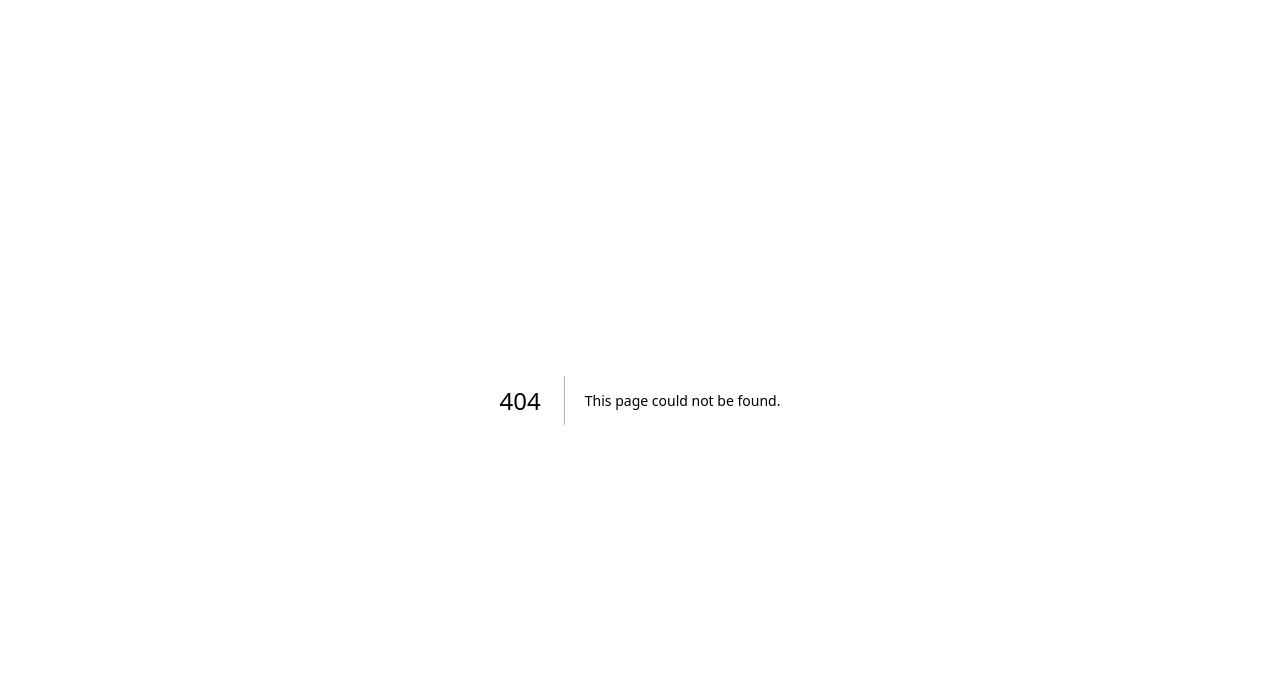
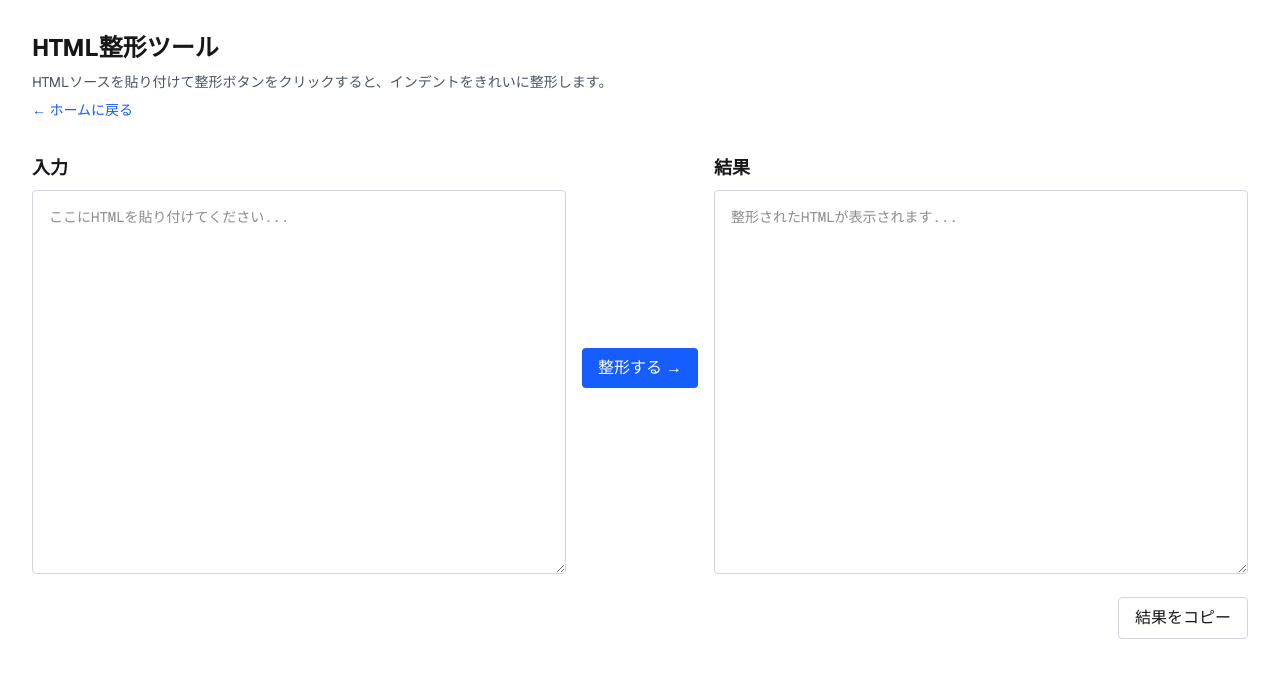
Before and after one commit to techbeansjp/tb-tools, a Next.js app: page /html-formatter in a window 1280 px wide. Before the commit this address had no page. Shown: the top 678 px of the page. Built offline with nearby package versions, Linux system fonts and the light colour scheme.

Commit message:
Add HTML formatting tool
Co-Authored-By: Kazuhiro Maekawa <kazuhiro-maekawa@techbeans.co.jp>

```diff
--- /dev/null
+++ b/src/app/html-formatter/components/FormatterClient.tsx
@@ -0,0 +1,79 @@
+'use client';
+
+import { useState, useRef } from 'react';
+import html from 'js-beautify/js/lib/beautify-html';
+
+export default function FormatterClient() {
+  const [inputHtml, setInputHtml] = useState('');
+  const [outputHtml, setOutputHtml] = useState('');
+  const outputRef = useRef<HTMLTextAreaElement>(null);
+
+  const formatHtml = () => {
+    try {
+      const formatted = html.html_beautify(inputHtml, {
+        indent_size: 2,
+        wrap_line_length: 0,
+        preserve_newlines: true,
+        max_preserve_newlines: 2,
+        end_with_newline: true,
+      });
+      setOutputHtml(formatted);
+    } catch (error) {
+      console.error('HTML formatting error:', error);
+      setOutputHtml('エラー: HTMLの整形に失敗しました。');
+    }
+  };
+
+  const copyToClipboard = () => {
+    if (outputRef.current) {
+      outputRef.current.select();
+      document.execCommand('copy');
+      alert('クリップボードにコピーしました！');
+    }
+  };
+
+  return (
+    <div className="flex flex-col gap-4">
+      <div className="flex flex-col md:flex-row gap-4">
+        <div className="flex-1">
+          <h2 className="text-lg font-semibold mb-2">入力</h2>
+          <textarea
+            value={inputHtml}
+            onChange={(e) => setInputHtml(e.target.value)}
+            className="w-full h-96 p-4 font-[family-name:var(--font-geist-mono)] border border-gray-300 dark:border-gray-700 rounded bg-white dark:bg-gray-800 text-sm"
+            placeholder="ここにHTMLを貼り付けてください..."
+          ></textarea>
+        </div>
+
+        <div className="flex flex-col justify-center items-center py-4">
+          <button
+            onClick={formatHtml}
+            className="px-4 py-2 bg-blue-600 text-white rounded hover:bg-blue-700 transition-colors"
+          >
+            整形する →
+          </button>
+        </div>
+
+        <div className="flex-1">
+          <h2 className="text-lg font-semibold mb-2">結果</h2>
+          <textarea
+            ref={outputRef}
+            value={outputHtml}
+            className="w-full h-96 p-4 font-[family-name:var(--font-geist-mono)] border border-gray-300 dark:border-gray-700 rounded bg-white dark:bg-gray-800 text-sm"
+            placeholder="整形されたHTMLが表示されます..."
+            readOnly
+          ></textarea>
+        </div>
+      </div>
+
+      <div className="flex justify-end">
+        <button
+          onClick={copyToClipboard}
+          className="px-4 py-2 border border-gray-300 dark:border-gray-700 rounded hover:bg-gray-100 dark:hover:bg-gray-700 transition-colors"
+        >
+          結果をコピー
+        </button>
+      </div>
+    </div>
+  );
+}
--- /dev/null
+++ b/src/app/html-formatter/page.tsx
@@ -0,0 +1,18 @@
+import Link from 'next/link';
+import FormatterClient from './components/FormatterClient';
+
+export default function HtmlFormatter() {
+  return (
+    <div className="min-h-screen p-8 font-[family-name:var(--font-geist-sans)]">
+      <header className="mb-8">
+        <h1 className="text-2xl font-bold mb-2">HTML整形ツール</h1>
+        <p className="text-sm text-gray-600 dark:text-gray-400">HTMLソースを貼り付けて整形ボタンをクリックすると、インデントをきれいに整形します。</p>
+        <Link href="/" className="text-sm text-blue-600 dark:text-blue-400 hover:underline mt-2 inline-block">
+          ← ホームに戻る
+        </Link>
+      </header>
+
+      <FormatterClient />
+    </div>
+  );
+}
--- a/src/app/page.tsx
+++ b/src/app/page.tsx
@@ -26,6 +26,12 @@ export default function Home() {
         </ol>
 
         <div className="flex gap-4 items-center flex-col sm:flex-row">
+          <a
+            className="rounded-full border border-solid border-transparent transition-colors flex items-center justify-center bg-foreground text-background gap-2 hover:bg-[#383838] dark:hover:bg-[#ccc] font-medium text-sm sm:text-base h-10 sm:h-12 px-4 sm:px-5 sm:w-auto"
+            href="/html-formatter"
+          >
+            HTML整形ツール
+          </a>
           <a
             className="rounded-full border border-solid border-transparent transition-colors flex items-center justify-center bg-foreground text-background gap-2 hover:bg-[#383838] dark:hover:bg-[#ccc] font-medium text-sm sm:text-base h-10 sm:h-12 px-4 sm:px-5 sm:w-auto"
             href="https://vercel.com/new?utm_source=create-next-app&utm_medium=appdir-template-tw&utm_campaign=create-next-app"
--- /dev/null
+++ b/src/types/js-beautify.d.ts
@@ -0,0 +1,28 @@
+declare module 'js-beautify/js/lib/beautify-html' {
+  export function html_beautify(
+    html_source: string,
+    options?: {
+      indent_size?: number;
+      indent_char?: string;
+      max_preserve_newlines?: number;
+      preserve_newlines?: boolean;
+      indent_inner_html?: boolean;
+      brace_style?: string;
+      wrap_line_length?: number;
+      end_with_newline?: boolean;
+      indent_scripts?: 'keep' | 'separate' | 'normal';
+      wrap_attributes?: 'auto' | 'force' | 'force-aligned' | 'force-expand-multiline';
+      wrap_attributes_indent_size?: number;
+      unformatted?: string[];
+      content_unformatted?: string[];
+      extra_liners?: string[];
+      eol?: string;
+    }
+  ): string;
+
+  const html: {
+    html_beautify: typeof html_beautify;
+  };
+
+  export default html;
+}
```
Also changed, not shown: package.json (+8 -6 lines), 1 other file (tests, documents, lock files or other folders).
